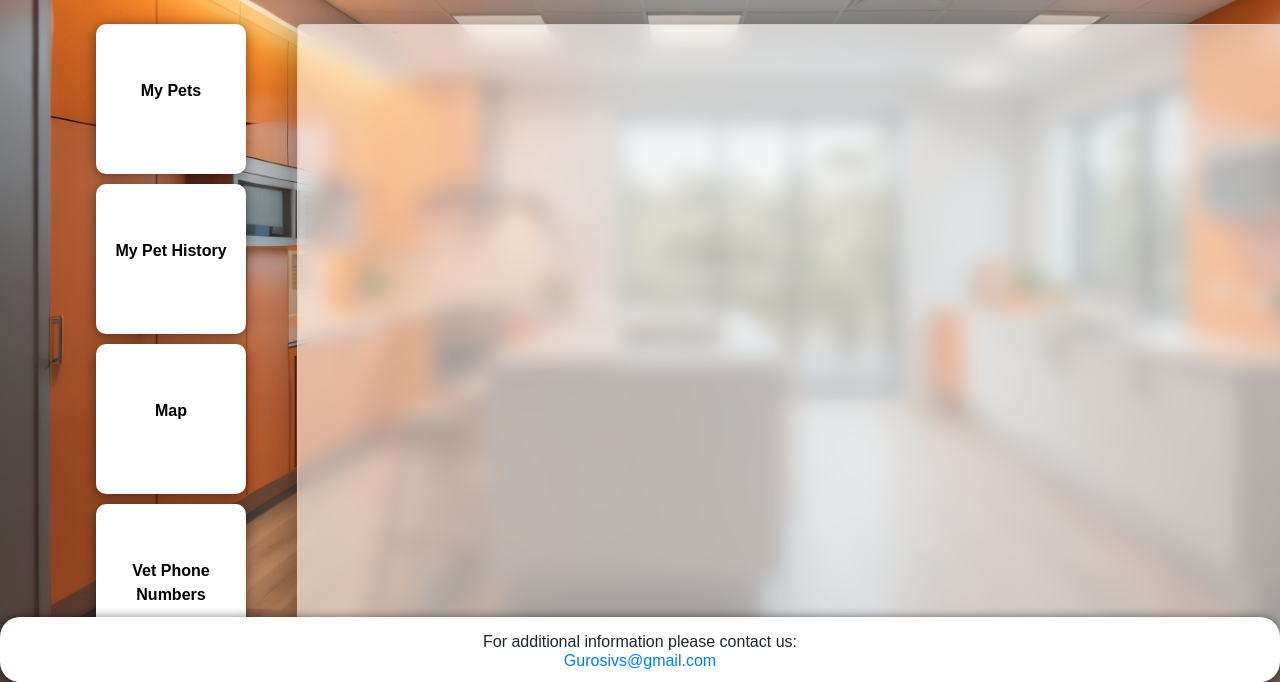
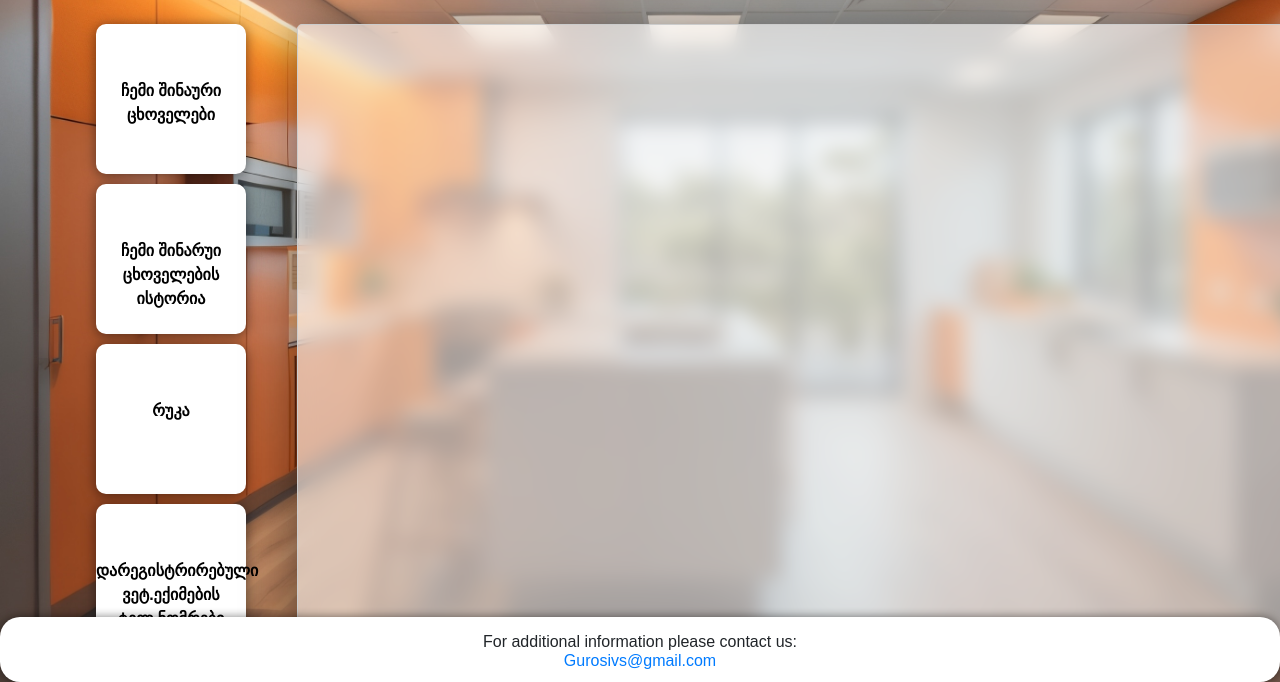
Before and after one commit to guro199811/peta-repo, a Flask app: template web-files/website/templates/login/owner.html in a window 1280 px wide; the page is wider, and only the part inside the window is pictured. Shown: the part 118-800 px from the top of that part. Run offline with Flask 3, Linux system fonts and the light colour scheme; the template is opened without the code that fills it, so the values that code supplies are empty; parts of the project's set-up code (start-up, migrations or seed data) failed here and were passed over; some libraries are stand-ins or nearby versions.

Commit message:
making my default language georgian, planning to add correct translator in the future
owner.html is converted to georgian succesfully(i think) cant test because i accidentally broke my code :)

```diff
--- a/web-files/website/templates/login/owner.html
+++ b/web-files/website/templates/login/owner.html
@@ -13,13 +13,13 @@
 <div class="owner-container">
   <div class="buttons">
     <!-- ბმული 1: ცხოველის დამატება -->
-    <a href="{{ url_for('general_logic.owner_logic', action=1) }}" class="square-button">My Pets</a>
+    <a href="{{ url_for('general_logic.owner_logic', action=1) }}" class="square-button">ჩემი შინაური ცხოველები</a>
     <!-- ბმული 2: ჩემი ცხოველების ჩამონათვალი -->
-    <a href="{{ url_for('general_logic.owner_logic', action=2) }}" class="square-button">My Pet History</a>
+    <a href="{{ url_for('general_logic.owner_logic', action=2) }}" class="square-button">ჩემი შინარუი ცხოველების ისტორია</a>
     <!-- ბმული 3: ვეტერინარული კლინიკები ჩემს ახლოს -->
-    <a href="{{ url_for('general_logic.owner_logic', action=3) }}" class="square-button">Map</a>
+    <a href="{{ url_for('general_logic.owner_logic', action=3) }}" class="square-button">რუკა</a>
     <!-- ბმული 4: ვეტერინარების ტელეფონის ნომრები -->
-    <a href="{{ url_for('general_logic.owner_logic', action=4) }}" class="square-button">Vet Phone numbers</a>
+    <a href="{{ url_for('general_logic.owner_logic', action=4) }}" class="square-button">დარეგისტრირებული ვეტ.ექიმების ტელ.ნომრები</a>
   </div>
   <!-- აქ არის box-menu ლოგიკა -->
   <div class="box-menu">
@@ -54,11 +54,11 @@
                     <form action="{{ url_for('general_logic.edit_pet', action=2, pet_id=pet.pet_id) }}" method="POST">
                       <div class="pet-info">
                         <strong>ID:</strong> {{ pet.pet_id }}<br><br>
-                        <label for="name">Name:</label>
+                        <label for="name">სახელი:</label>
                         <input type="text" id="name_{{ pet.pet_id }}" name="name" value="{{ pet.name }}" required disabled><br>
-                        <br><strong>Species: </strong><br>{{ pet_species.species }}<br>
-                        <br><strong>Breed: </strong><br>{{ pet_breed.breed }}<br><br>
-                        <label for="recent_vaccination">Recent vaccination</label>
+                        <br><strong>სახეობა: </strong><br>{{ pet_species.species }}<br>
+                        <br><strong>ჯიში: </strong><br>{{ pet_breed.breed }}<br><br>
+                        <label for="recent_vaccination">ბოლოდროინდელი ვაქცინაცია</label>
                         <input type="date" id="recent_vaccination_{{ pet.pet_id }}" name="recent_vaccination" value="{{ pet.recent_vaccination }}" disabled><br>
                       </div>
                       <input type="submit" value="Save" class="save-button" id="save_{{ pet.pet_id }}" style="display: none;">
@@ -70,24 +70,24 @@
                   </div>
                 </li>
               {% endfor %}
-              <a class="submit-style" href="{{ url_for('general_logic.owner_logic', action=5) }}">Add New pet</a>
+              <a class="submit-style" href="{{ url_for('general_logic.owner_logic', action=5) }}">ახალი შინაური ცხოველის დამატება</a>
             </ul>
           {% else %}
-          <a class="novalue submit-style" href="{{ url_for('general_logic.owner_logic', action=5) }}">You dont have pets, Click me to add them</a>
+          <a class="novalue submit-style" href="{{ url_for('general_logic.owner_logic', action=5) }}">თქვენ არ გყავთ შინაური ცხოველი დარეგისტრირებული, დააჭირეთ აქ რომ დაარეგისტრიროთ</a>
           {% endif %}
         </div>
       </div>
   {% elif action == 2 %}
-    <h2 style="text-align:center"> Pet history </h2>
+    <h2 style="text-align:center"> შინაური ცხოველის(ების) ისტორია</h2>
     {% if pet_history %}
       <table class="table table-sortable">
         <thead>
           <tr>
-            <th>History ID</th>
-            <th>Pet</th>
-            <th>Treatment -- Date</th>
-            <th>Comment</th>
-            <th>action</th>
+            <th>ისტორიის იდენტიფიკატორი</th>
+            <th>შინაური ცხოველი</th>
+            <th>მკურნალობა -- რიცხვი</th>
+            <th>კომენტარი</th>
+            <th>მოქმედება</th>
           </tr>
         </thead>
         <tbody>
@@ -98,10 +98,10 @@
               <td>{{ pet.pet_id }} - {{ pet.name }}</td>
               <td>
                 <select id="treatment_{{ pet_hist.history_id }}" name="treatment" required disabled>
-                  <option value="Rabbies Vaccination" {% if pet_hist.treatment == 'Rabbies' %}selected{% endif %}>Rabbies</option>
-                  <option value="Internal Parasytes" {% if pet_hist.treatment == 'Internal Parasytes' %}selected{% endif %}>Internal Parasytes</option>
-                  <option value="Skin care / External Parasytes" {% if pet_hist.treatment == 'Skin care / External Parasytes' %}selected{% endif %}>Skin care / External Parasytes</option>
-                  <option value="Other Vaccination" {% if pet_hist.treatment == 'Other Vaccination' %}selected{% endif %}>Other Vaccination</option>
+                  <option value="ცოფის ვაქცინაცია(Rabbies Vaccination)" {% if pet_hist.treatment == 'ცოფის ვაქცინაცია(Rabbies Vaccination)' %}selected{% endif %}>ცოფის ვაქცინაცია(Rabbies Vaccination)</option>
+                  <option value="შიდა პარაზიტები(Internal Parasytes)" {% if pet_hist.treatment == 'შიდა პარაზიტები(Internal Parasytes)' %}selected{% endif %}>შიდა პარაზიტები(Internal Parasytes)</option>
+                  <option value="კანის მოვლა ან/და გარე პარაზიტები(Skin care / External Parasytes)" {% if pet_hist.treatment == 'კანის მოვლა ან/და გარე პარაზიტები(Skin care / External Parasytes)' %}selected{% endif %}>კანის მოვლა ან/და გარე პარაზიტები(Skin care / External Parasytes)</option>
+                  <option value="სხვა(Other)" {% if pet_hist.treatment == 'სხვა(Other)' %}selected{% endif %}>სხვა(Other)</option>
                 </select>
                 <input type="date" id="date_{{ pet_hist.history_id }}" name="date" value="{{ pet_hist.date }}" required disabled>
               </td>
@@ -129,9 +129,9 @@
           {% endfor %}
         </tbody>
       </table>
-      <a class="novalue submit-style" href="{{ url_for('general_logic.owner_logic', action=6) }}">Add New History</a>
+      <a class="novalue submit-style" href="{{ url_for('general_logic.owner_logic', action=6) }}">დავამატოთ ახალი ისტორია</a>
   {% else %}
-  <a class="novalue submit-style" href="{{ url_for('general_logic.owner_logic', action=6) }}">Add New History</a>
+  <a class="novalue submit-style" href="{{ url_for('general_logic.owner_logic', action=6) }}">დავამატოთ ახალი ისტორია</a>
   {% endif %}
   {% elif action == 3 %}
         <!--iframe src="https://www.google.com/maps/d/u/0/embed?mid=11ZnEvFOa3xipWz70F4d_jAo_nwrodVQ&ehbc=2E312F" width="100%" height="100%"></iframe-->
@@ -140,92 +140,92 @@
   {% elif action == 4 %}
       {% if vets %}
       <div class="list-box">
-        <h3>Registered Vet phone numbers</h3>
+        <h3>დარეგისტრირებული ვეტ.ექიმების ტელ.ნომრები</h3>
         <ul>
           {% for vet, person in vets %}
             <li>
-              <strong>Name: </strong> {{person.name}}<br>
-              <strong>Lastname: </strong> {{person.lastname}}<br>
-              <strong>Phone: </strong> {{person.phone}}<br>
+              <strong>სახელი: </strong> {{person.name}}<br>
+              <strong>გვარი: </strong> {{person.lastname}}<br>
+              <strong>ტელ.ნომერი: </strong> {{person.phone}}<br>
               {% if vet.speciality %}
-              <strong>Speciality: </strong> {{vet.Speciality}}<br>
+              <strong>სპეციალობა: </strong> {{vet.Speciality}}<br>
               {% else %}
-              <strong>Does not have speciality registered</strong><br>
+              <strong>არ აქვს სპეციალობა დარეგისტრირებული</strong><br>
               {% endif %}
             </li>
             {% endfor %}
         </ul>
       </div>
       {% else %}
-      <h2 style="text-align:center"> There are no Vets yet registered </h2>
+      <h2 style="text-align:center"> ჯერჯერობით ვეტერინარები არ არიან დარეგისტრირებულ </h2>
       {% endif %}
   {% elif action == 5 %}
   <div class="newpetbox">
     <form action="{{ url_for('general_logic.owner_logic', action=5) }}" method="POST">
-      <label for="pet_name">Pet name: </label>
+      <label for="pet_name">შინაური ცხოველის სახელი: </label>
       <input type="text" id="pet_name" name="pet_name" required>
 
-      <label for="gender">Gender: </label>
+      <label for="gender">სქესი: </label>
       <select id="gender" name="gender" required>
-        <option value="M">Male</option>
-        <option value="F">Female</option>
+        <option value="M">მამალი</option>
+        <option value="F">დედალი</option>
       </select>
 
-      <label for="bdate">Birth date</label>
+      <label for="bdate">დაბადების დღე</label>
       <input type="date" id="bdate" name="bdate" required>
 
 
 
-      <label for="pet_species">Species: </label>
+      <label for="pet_species">სახეობა: </label>
       <select id="pet_species" name="pet_species" required>
         {% for pet_species in pet_species_list %}
             <option value="{{ pet_species.species_id }}">{{ pet_species.species }}</option>
         {% endfor %}
       </select>
-      <label for="pet_breed">Breed: </label>
+      <label for="pet_breed">ჯიში: </label>
       <select id="pet_breed" name="pet_breed">
       </select>
 
-        <label for="recent_vaccination">Latest Vaccination(not required)</label>
+        <label for="recent_vaccination">ბოლოდროინდელი ვაქცინაცია(არ არის აუცილებელი)</label>
         <input type="date" id="recent_vaccination" name="recent_vaccination">
 
-        <button type="submit" class="submit-style">Register Pet</button>
+        <button type="submit" class="submit-style">შინაური ცხოველის რეგისტრაცია</button>
     </form>
   </div>
   {% elif action == 6 %}
   {% if pets %}
   <div class="newpetbox">
     <form action="{{ url_for('general_logic.owner_logic', action=6) }}" method="POST">
-      <label for="pet_name">Pet name</label>
+      <label for="pet_name">შინაური ცხოველის სახელი</label>
       <select id="pet_name" name="pet_name">
         {% for pet in pets %}
           <option value="{{ pet.pet_id }}">{{ pet.name }} : {{ pet.pet_id }}</option>
         {% endfor %}
       </select>
 
-      <label for="treatment">Treatment / Vaccination</label>
+      <label for="treatment">მკურნალობის ტიპი</label>
       <select id="treatment" name="treatment" required>
-        <option value="Rabbies Vaccination">Rabbies</option>
-        <option value="Internal Parasytes">Internal Parasytes</option>
-        <option value="Skin care / External Parasytes">Skin care / External Parasytes</option>
-        <option value="Other Vaccination">Other Vaccination</option>
+        <option value="ცოფის ვაქცინაცია(Rabbies Vaccination)">ცოფის ვაქცინაცია(Rabbies Vaccination)</option>
+        <option value="შიდა პარაზიტები(Internal Parasytes)">შიდა პარაზიტები(Internal Parasytes)</option>
+        <option value="კანის მოვლა ან/და გარე პარაზიტები(Skin care / External Parasytes)">კანის მოვლა ან/და გარე პარაზიტები(Skin care / External Parasytes)</option>
+        <option value="სხვა(Other)">სხვა(Other)</option>
       </select>
 
-      <label for="date">Treatment Date</label>
+      <label for="date">მკურნალობის რიცხვი</label>
       <input type="date" id="date" name="date" required>
 
-      <label for="comment">Comment</label>
+      <label for="comment">კომენტარი</label>
       <textarea id="comment" name="comment" style="width: 600px;
       height: 250px; resize: vertical; overflow-y: auto;
       word-wrap: break-word; max-width: 100%;" maxlength="500"></textarea>
 
-      <button type="submit" class="submit-style">Add History</button>
+      <button type="submit" class="submit-style">ისტორიის დამატება</button>
     </form>
   </div>
   {% else %}
   <h1></h1>
   <h1></h1>
-  <a class="novalue submit-style" href="{{ url_for('general_logic.owner_logic', action=5) }}">It seems you dont have pets, Click here to add them</a>
+  <a class="novalue submit-style" href="{{ url_for('general_logic.owner_logic', action=5) }}">როგორც ჩანს თქვენ არ გყავთ დარეგისტრირებული შინაური ცხოველები<br>გთხოვთ დაარეგისტრიროთ ისინი მოცემულ ბმულიდან</a>
   {% endif %}
 {% endif %}
 </div>
--- a/web-files/website/views.py
+++ b/web-files/website/views.py
@@ -15,7 +15,7 @@ def grant_access(user_types):
             if current_user.type in user_types:
                 return view_func(*args, **kwargs)
             else:
-                abort(404)  # Replace with the appropriate action for unauthorized access
+                abort(404)
         return wrapper
     return decorator
 
```
Also changed, not shown: web-files/website/general_logic.py (+88 -92 lines).
